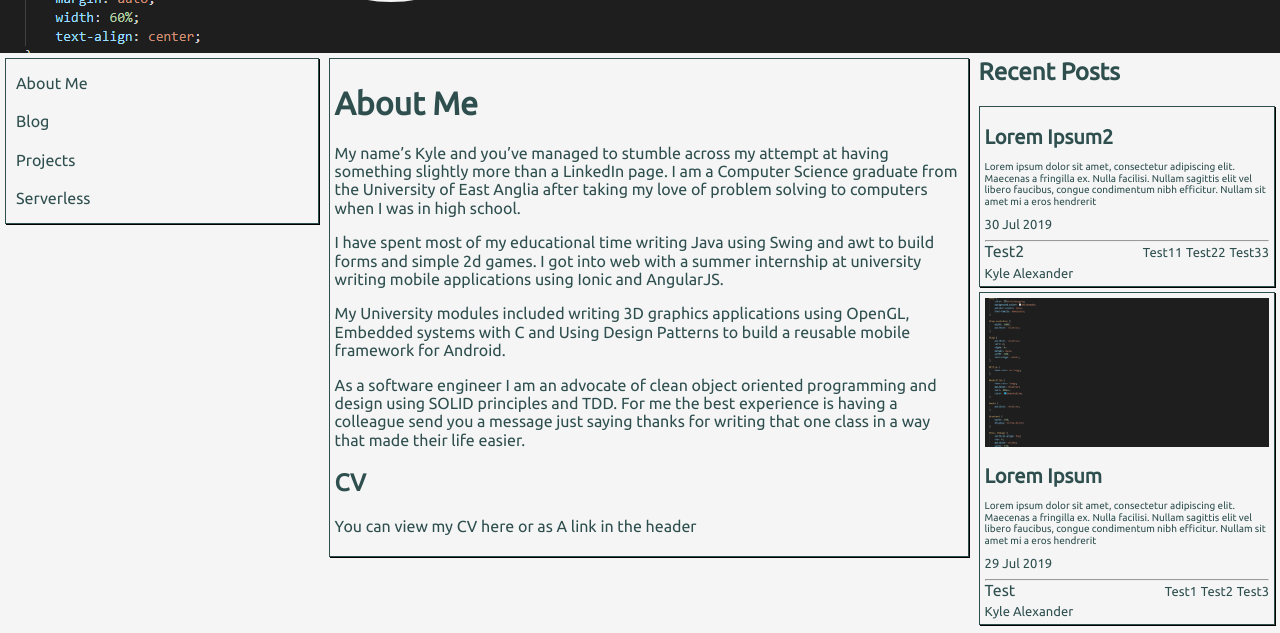
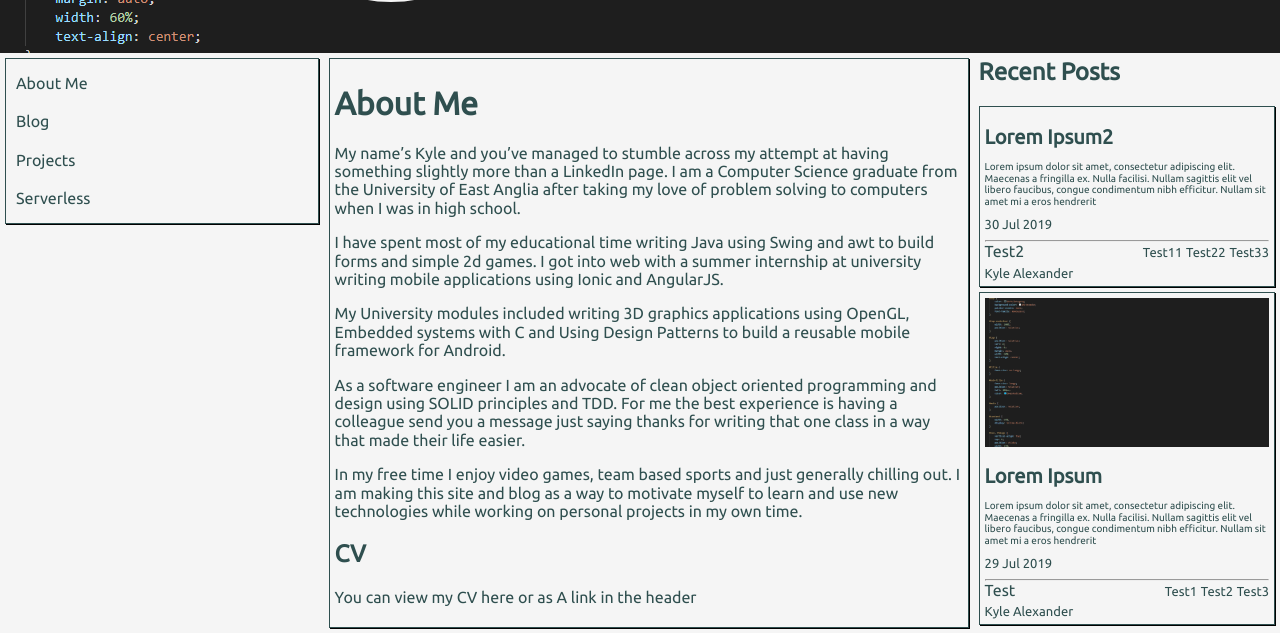
Before and after one commit to Mcphylus12/mcphylus12.github.io, a Jekyll site: the page built from index.md, in a window 1280 px wide, cut to the strip 307-940 px from the top of the page. Built offline with Jekyll 4.4.1, drawn with Linux system fonts in a browser that asks for light colours.

Commit message:
canged about md

```diff
--- a/index.md
+++ b/index.md
@@ -13,6 +13,8 @@ My University modules included writing 3D graphics applications using OpenGL, Em
 
 As a software engineer I am an advocate of clean object oriented programming and design using SOLID principles and TDD. For me the best experience is having a colleague send you a message just saying thanks for writing that one class in a way that made their life easier.
 
+In my free time I enjoy video games, team based sports and just generally chilling out. I am making this site and blog as a way to motivate myself to learn and use new technologies while working on personal projects in my own time.
+
 ## CV
 
 [You can view my CV here](https://docs.google.com/document/d/1WOGr-EmWnWburm_ngnLansSuIYUDTqEfIN1Dw3bPrqQ/edit?usp=sharing) or as A link in the header
```
